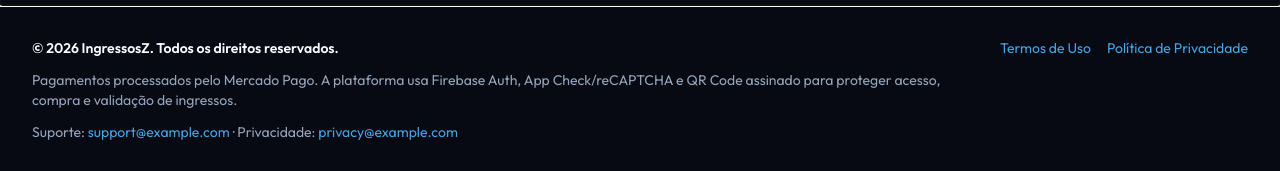
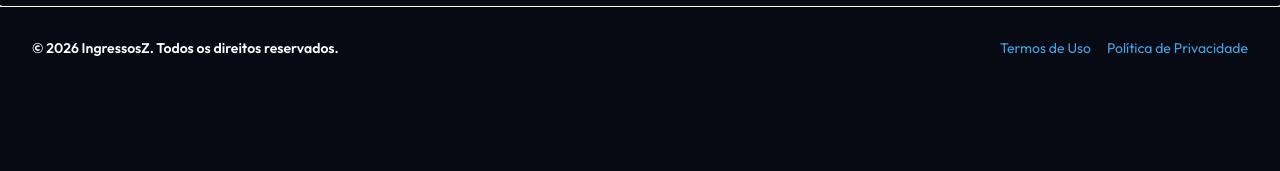
Before and after one commit to Fulanalok/IngressosZ, a React (Vite) app in the folder ingressosZ/: page / in a window 1280 px wide. Shown: the part 876-1047 px from the top of the page. After the commit the page ends 966 px from the top, so only its background shows below. Built offline with nearby package versions, Linux system fonts and the light colour scheme; no server answers; the database is empty; what @dr.pogodin/react-helmet would draw is missing.

Commit message:
style: simplify site footer

```diff
--- a/ingressosZ/src/components/CONTEXT.md
+++ b/ingressosZ/src/components/CONTEXT.md
@@ -73,8 +73,7 @@ evitar formato `YYYY-MM-DD` na UI.
 
 Responsabilidade: estrutura global.
 
-- `Footer.tsx`: copyright, links legais, canais de suporte/privacidade e nota
-  objetiva de seguranca operacional.
+- `Footer.tsx`: copyright e links legais.
 - `Navbar.tsx`: navegacao, status de auth e links por permissao.
 - `ThemeToggle.tsx`: alternancia light/dark.
 
--- a/ingressosZ/src/components/layout/Footer.tsx
+++ b/ingressosZ/src/components/layout/Footer.tsx
@@ -3,8 +3,6 @@ import { legalInfo } from "@/config/legal";
 
 function Footer() {
   const currentYear = new Date().getFullYear();
-  const supportEmailConfigured = legalInfo.supportEmail.includes("@");
-  const privacyEmailConfigured = legalInfo.privacyEmail.includes("@");
 
   return (
     <footer className="border-t border-border bg-background">
@@ -14,35 +12,6 @@ function Footer() {
             <p className="font-semibold text-foreground">
               © {currentYear} {legalInfo.brandName}. Todos os direitos
               reservados.
-            </p>
-            <p>
-              Pagamentos processados pelo Mercado Pago. A plataforma usa
-              Firebase Auth, App Check/reCAPTCHA e QR Code assinado para
-              proteger acesso, compra e validação de ingressos.
-            </p>
-            <p>
-              Suporte:{" "}
-              {supportEmailConfigured ? (
-                <a
-                  href={`mailto:${legalInfo.supportEmail}`}
-                  className="text-primary hover:underline"
-                >
-                  {legalInfo.supportEmail}
-                </a>
-              ) : (
-                legalInfo.supportEmail
-              )}{" "}
-              · Privacidade:{" "}
-              {privacyEmailConfigured ? (
-                <a
-                  href={`mailto:${legalInfo.privacyEmail}`}
-                  className="text-primary hover:underline"
-                >
-                  {legalInfo.privacyEmail}
-                </a>
-              ) : (
-                legalInfo.privacyEmail
-              )}
             </p>
           </div>
 
```
